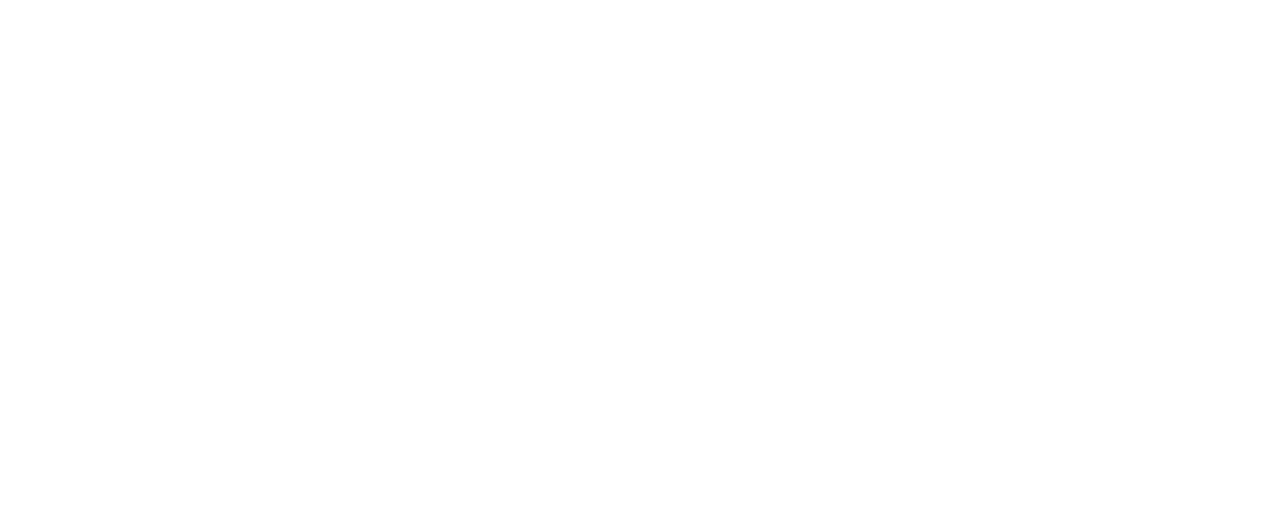
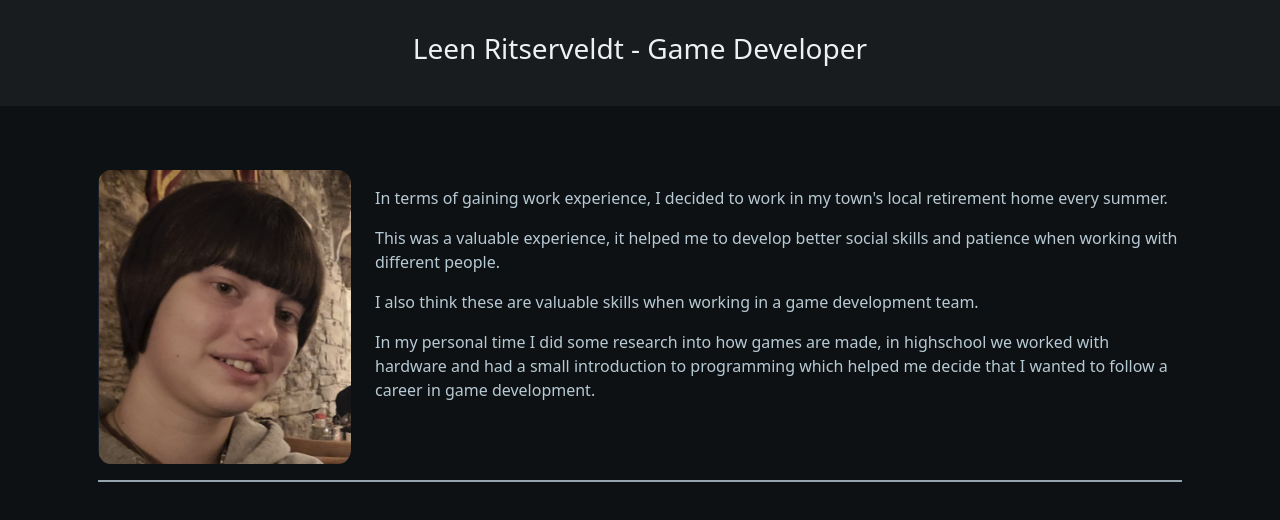
Before and after one commit to Toothles2004/Toothles2004.github.io, a plain HTML site: page home.html in a window 1280 px wide. Drawn offline with nearby package versions, Linux system fonts and the light colour scheme.

Commit message:
Personal bubble

```diff
--- a/css/styles.scss
+++ b/css/styles.scss
@@ -2,9 +2,37 @@
  # SETTINGS
 /*---------------------------------------*/
 
+$color-bg: #0e1113 !important;
+$color-header: #181c1f !important;
+$color-headings: #eef1f3 !important;
+$color-text: #b7cad4 !important;
+
 /*---------------------------------------/*
  # GENERIC
 /*---------------------------------------*/
+
+body {
+	background-color: $color-bg;
+}
+
+h1,
+h2,
+h3,
+h4,
+h5,
+h6 {
+	color: $color-headings;
+}
+
+p,
+li {
+	color: $color-text;
+}
+
+hr {
+    opacity: .8 !important;
+    border: 1px solid #b7cad4 !important;
+}
 
 /*---------------------------------------/*
  # ELEMENTS
@@ -18,6 +46,28 @@
  # COMPONENTS
 /*---------------------------------------*/
 
+.c-header {
+	background-color: $color-header;
+	padding: 2rem;
+	text-align: center;
+    margin-bottom: 3rem;
+}
+
+.c-personal {
+    padding: 1rem;
+
+	&__img {
+		width: 100%;
+		height: auto;
+        border-radius: 5%;
+	}
+
+    &__text{
+        padding: 1rem;
+    }
+}
+
+
 /*---------------------------------------/*
  # UTILITIES
 /*---------------------------------------*/
--- a/home.html
+++ b/home.html
@@ -9,8 +9,30 @@
 		<title>Leen Ritserveldt - Game Development Portfolio</title>
 	</head>
 	<body>
-        <header></header>
-        <main></main>
-        <footer></footer>
-    </body>
+		<header>
+			<div class="c-header">
+				<h3>Leen Ritserveldt - Game Developer</h3>
+			</div>
+		</header>
+		<main>
+			<div class="container">
+				<div class="c-personal">
+					<div class="row">
+						<div class="col-sm-4 col-md-3 c-personal__img__container">
+							<img class="c-personal__img" src="images/LeenPhoto.png" alt="Leen" />
+						</div>
+						<div class="col-sm-8 col-md-9 c-personal__text">
+							<p>In terms of gaining work experience, I decided to work in my town's local retirement home every summer.</p>
+							<p>This was a valuable experience, it helped me to develop better social skills and patience when working with different people.</p>
+							<p>I also think these are valuable skills when working in a game development team.</p>
+
+							<p>In my personal time I did some research into how games are made, in highschool we worked with hardware and had a small introduction to programming which helped me decide that I wanted to follow a career in game development.</p>
+						</div>
+					</div>
+					<hr>
+				</div>
+			</div>
+		</main>
+		<footer></footer>
+	</body>
 </html>
```
Also changed, not shown: css/styles.css.
